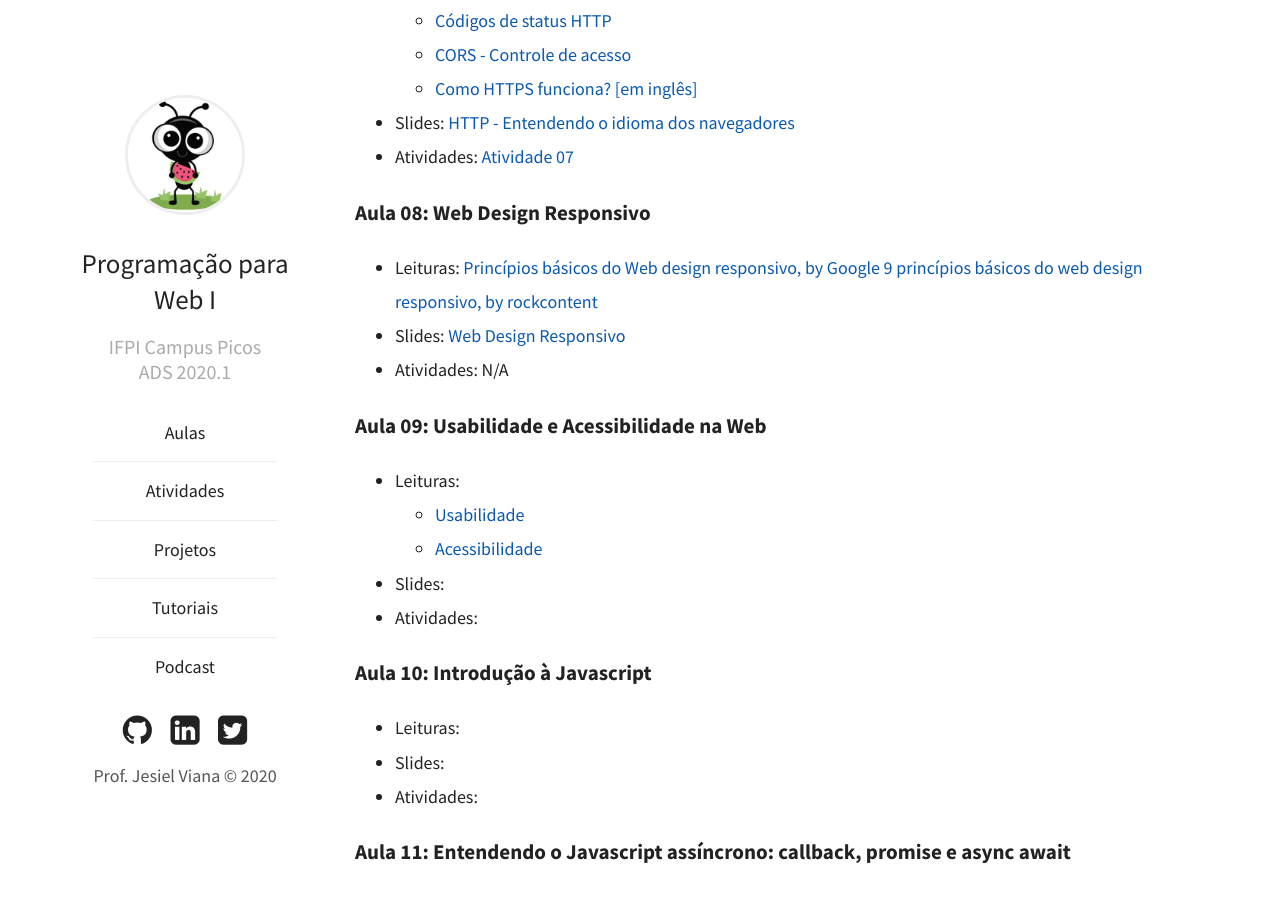
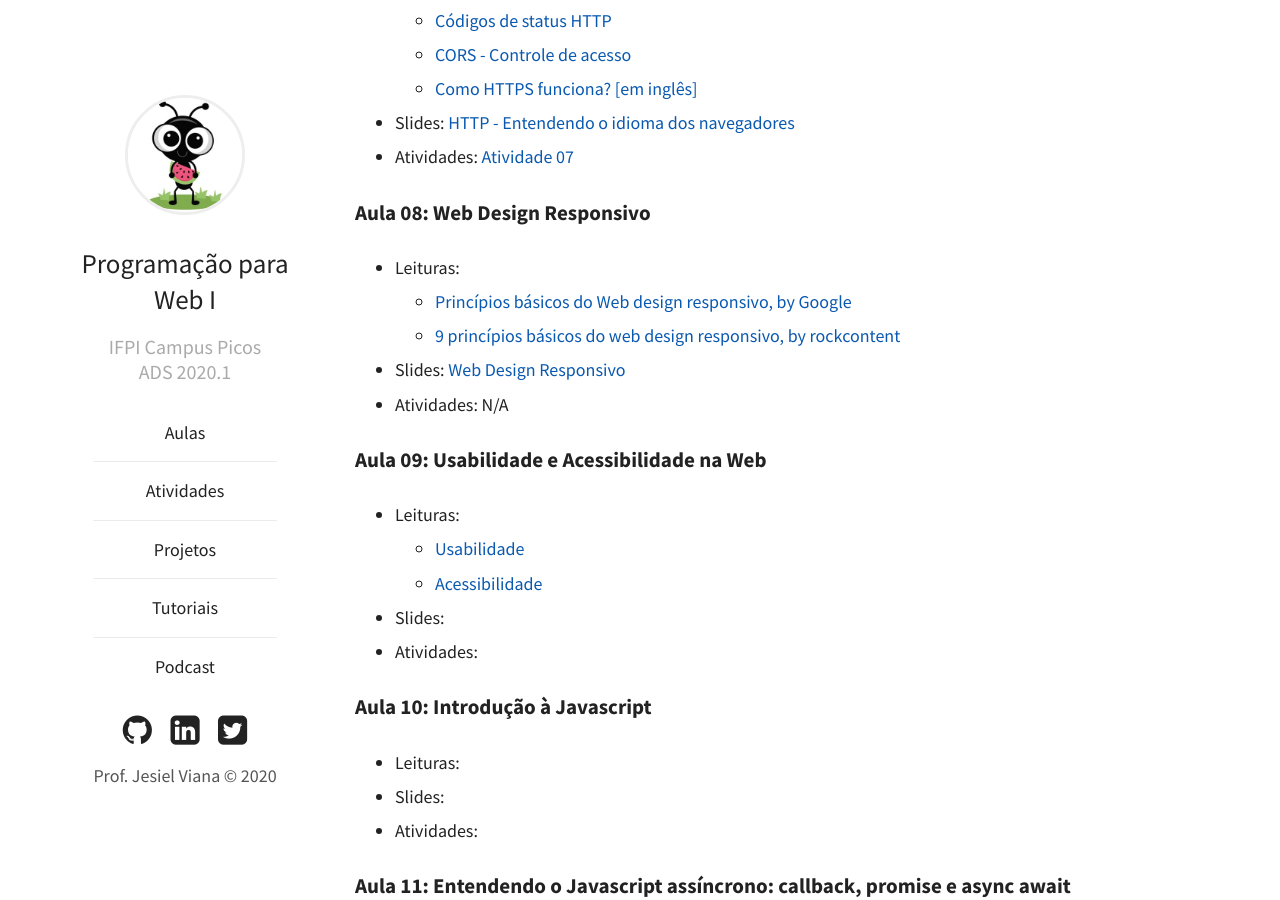
Before and after one commit to jesielviana/web-dev, a Jekyll site: the page built from aulas.md, in a window 1280 px wide and 900 px high, scrolled down 2805 px. Built offline with Jekyll 4.4.1, drawn with Linux system fonts in a browser that asks for light colours.

```diff
--- a/aulas.md
+++ b/aulas.md
@@ -91,8 +91,8 @@ date:   2020-03-04 21:03:36 +0530
 
 ### Aula 08: Web Design Responsivo
 - Leituras:
-<a href="https://developers.google.com/web/fundamentals/design-and-ux/responsive?hl=pt-br" target="_blank">Princípios básicos do Web design responsivo, by Google</a>
-<a href="https://rockcontent.com/br/blog/web-design-responsivo/" target="_blank">9 princípios básicos do web design responsivo, by rockcontent</a>
+  - <a href="https://developers.google.com/web/fundamentals/design-and-ux/responsive?hl=pt-br" target="_blank">Princípios básicos do Web design responsivo, by Google</a>
+  - <a href="https://rockcontent.com/br/blog/web-design-responsivo/" target="_blank">9 princípios básicos do web design responsivo, by rockcontent</a>
 - Slides:
 <a href="https://docs.google.com/presentation/d/1q8VhNcY-ac0vJUEN5vv6ven3uI-7ASBkRm2LKiJyrKg/edit?usp=sharing" target="_blank">Web Design Responsivo</a>
 - Atividades: N/A
```
